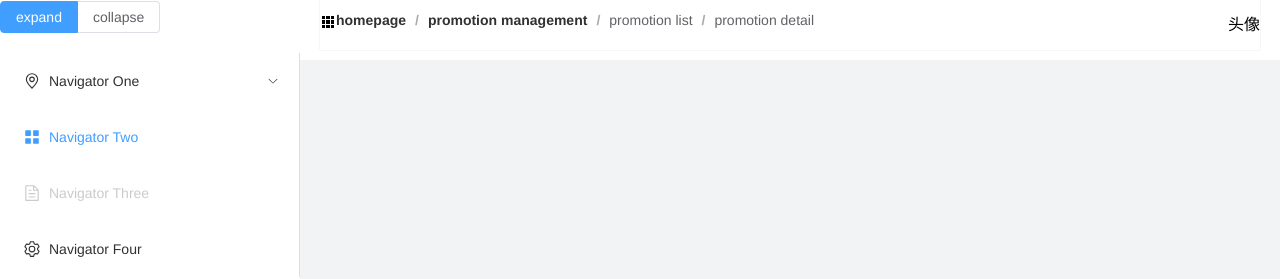
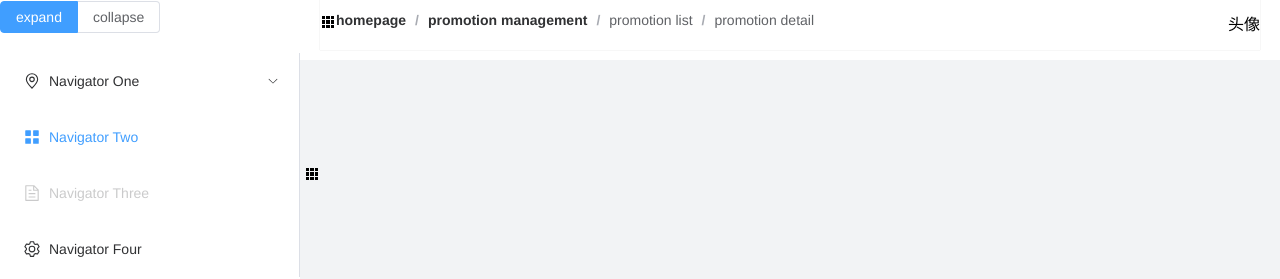
Before and after one commit to zhixi0912/study, a Vue app in the folder project/vue-admin/: page /login in a window 1280 px wide. Shown: the top 279 px of the page. Built offline with nearby package versions, Linux system fonts and the light colour scheme.

Commit message:
更新菜单伸缩图标

```diff
--- a/project/vue-admin/src/layout/compoents/Sidebar/index.vue
+++ b/project/vue-admin/src/layout/compoents/Sidebar/index.vue
@@ -5,6 +5,10 @@
     <el-radio-button :label="false">expand</el-radio-button>
     <el-radio-button :label="true">collapse</el-radio-button>
   </el-radio-group>
+  <div class="sidebar-main">
+    <div class="switch-box">
+      <el-icon><Grid /></el-icon>
+    </div>
     <el-menu
       default-active="2"
       class="el-menu-vertical-demo"
@@ -44,6 +48,7 @@
         <template #title>Navigator Four</template>
       </el-menu-item>
     </el-menu>
+  </div>
 </template>
 
 <script setup lang="ts">
@@ -52,6 +57,7 @@ import {
   Menu as IconMenu,
   Location,
   Setting,
+  Grid
 } from '@element-plus/icons-vue'
 
 const isCollapse = ref(false)
@@ -63,6 +69,15 @@ const handleClose = (key: string, keyPath: string[]) => {
 }
 </script>
 
-<style scoped>
-
+<style lang="scss" scoped>
+.sidebar-main {
+  position: relative;
+  .switch-box {
+    position: absolute;
+    right: -20px;
+    top: 50%;
+//    background: #000000;
+    z-index: 9;
+  }
+}
 </style>
--- a/project/vue-admin/src/layout/index.vue
+++ b/project/vue-admin/src/layout/index.vue
@@ -24,6 +24,9 @@ import navBar from './compoents/NavBar/index.vue'
 
 <style lang="scss" scoped>
 .app-wrapper {
+  .el-aside {
+    overflow: inherit;
+  }
   &::after {
     display: table;
     clear: both;
```
Lines whose indentation alone changed are shown as unchanged.
